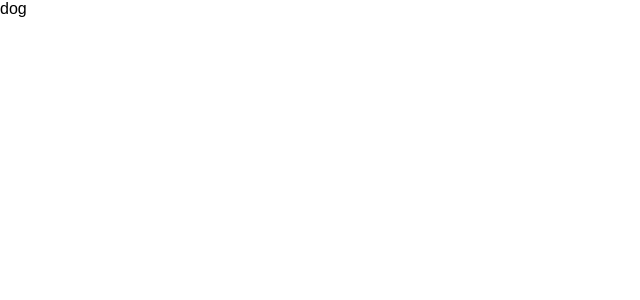
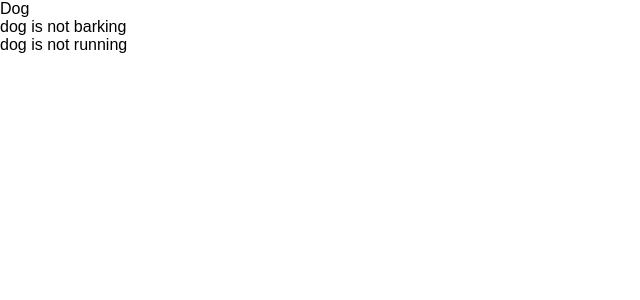
Before and after one commit to JenningFan/try-react, a React (Create React App) app: page / in a window 1280 px wide. Shown: the top 300 px of the page, without its empty margins (0-640 px from the left). Built offline with nearby package versions, Linux system fonts and the light colour scheme.

Commit message:
session 10
fix the bug of Dog2

```diff
--- a/src/Dog2.js
+++ b/src/Dog2.js
@@ -4,7 +4,7 @@
 import React from 'react'
 
 class Dog extends React.Component {
-    constructor () {
+    constructor() {
         super()
         this.state = {
             isRunning: false,
@@ -24,18 +24,66 @@ class Dog extends React.Component {
         this.setState({
             isRunning: !this.state.isRunning
         })
-        this.setState((preState) => {
-            setTimeout(() => {
-                return {
-                    isRunning: !preState.isRunning,
-                    isBarking: !preState.isBarking
-                }
-            }, 20)
-        })
+        setTimeout(() => {
+            this.setState({
+                isBarking: false,
+                isRunning: false
+            })
+        }, 20);
     }
 
     render () {
-        return (<div onClick={() => {this.bark(); this.run();}}>dog{this.state.isRunning}{this.state.isBarking}</div>)
+        return (
+            <div>
+                <div onClick={ () => {this.bark(); this.run();} }>Dog</div>
+                <div>{ this.state.isBarking ? 'dog is barking' : 'dog is not barking' }</div>
+                <div>{ this.state.isRunning ? 'dog is running' : 'dog is not running' }</div>
+            </div>
+        )
     }
 }
+// class Dog extends React.Component {
+//     constructor(){
+//       super()
+//       this.state = {
+//         isRunning: false,
+//         isBarking: false
+//       }
+//     }
+
+//     // 随机数（秒数）
+//     getRandomArbitrary(min, max) {
+//     return Math.floor(Math.random() * (max - min)) + min;
+//     }
+
+
+//     run(){
+//       this.setState( {
+//         isRunning: true,
+//       })
+//       setTimeout(() => this.setState({ isRunning: false }), this.getRandomArbitrary(2000,5000)) //2~5秒, 20~50毫秒眼花+_+
+//     }
+
+//     bark(){
+//       this.setState( {
+//         isBarking: true,
+//       })
+//       setTimeout(() => this.setState({ isBarking: false }), this.getRandomArbitrary(2000,5000)) //2~5秒, 20~50毫秒眼花+_+
+//     }
+
+//     handleDog(){
+//       this.run()
+//       this.bark()
+//     }
+
+//     render(){
+//       return (
+//         <div>
+//           <button onClick={() => {this.run();this.bark()}}>HandleDog</button>
+//           <h5>{this.state.isRunning ? 'Dog is Running' : 'Dog is stoped'}</h5>
+//           <h5>{this.state.isBarking ? 'Dog is Barking' : 'Dog is stop barking'}</h5>
+//         </div>
+//       )
+//     }
+//   }
 export default Dog
```
